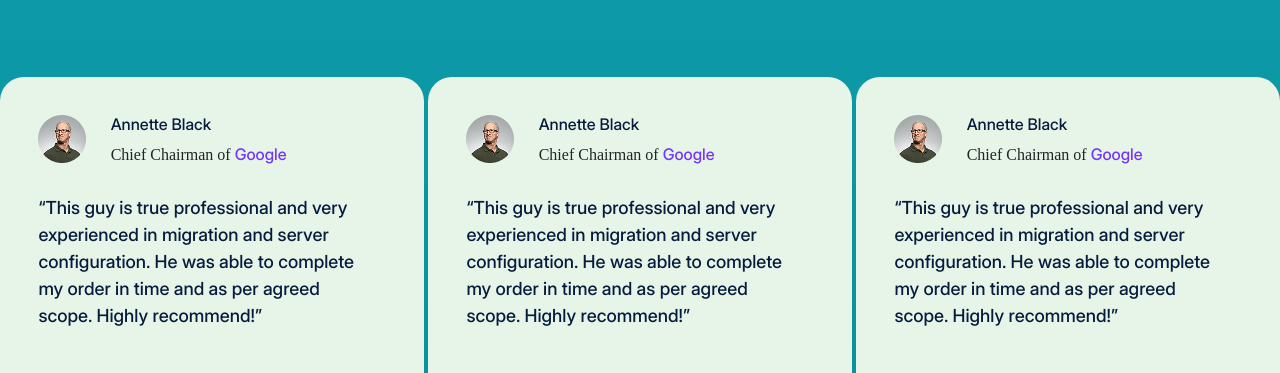
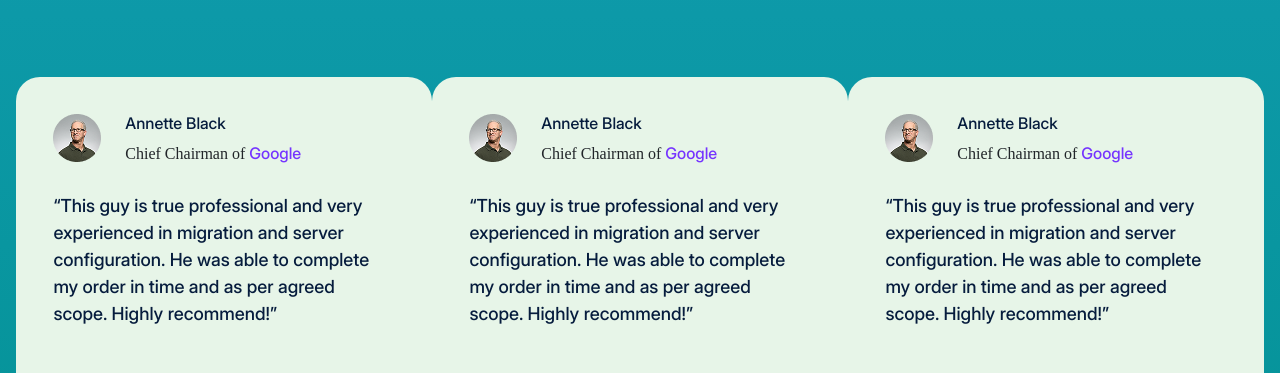
Before and after one commit to BelemD/Arch-Tech, a website: page index.html in a window 1280 px wide. Shown: the part 4190-4563 px from the top of the page. Drawn offline with nearby package versions, Linux system fonts and the light colour scheme; a web font is replaced by a local one.

Commit message:
aligning change

```diff
--- a/style.css
+++ b/style.css
@@ -581,6 +581,7 @@
     display: flex;
     flex-direction: row;
     justify-content: space-between;
+    margin-inline: 1rem;
 
     .client-details {
       width: 424px;
```
